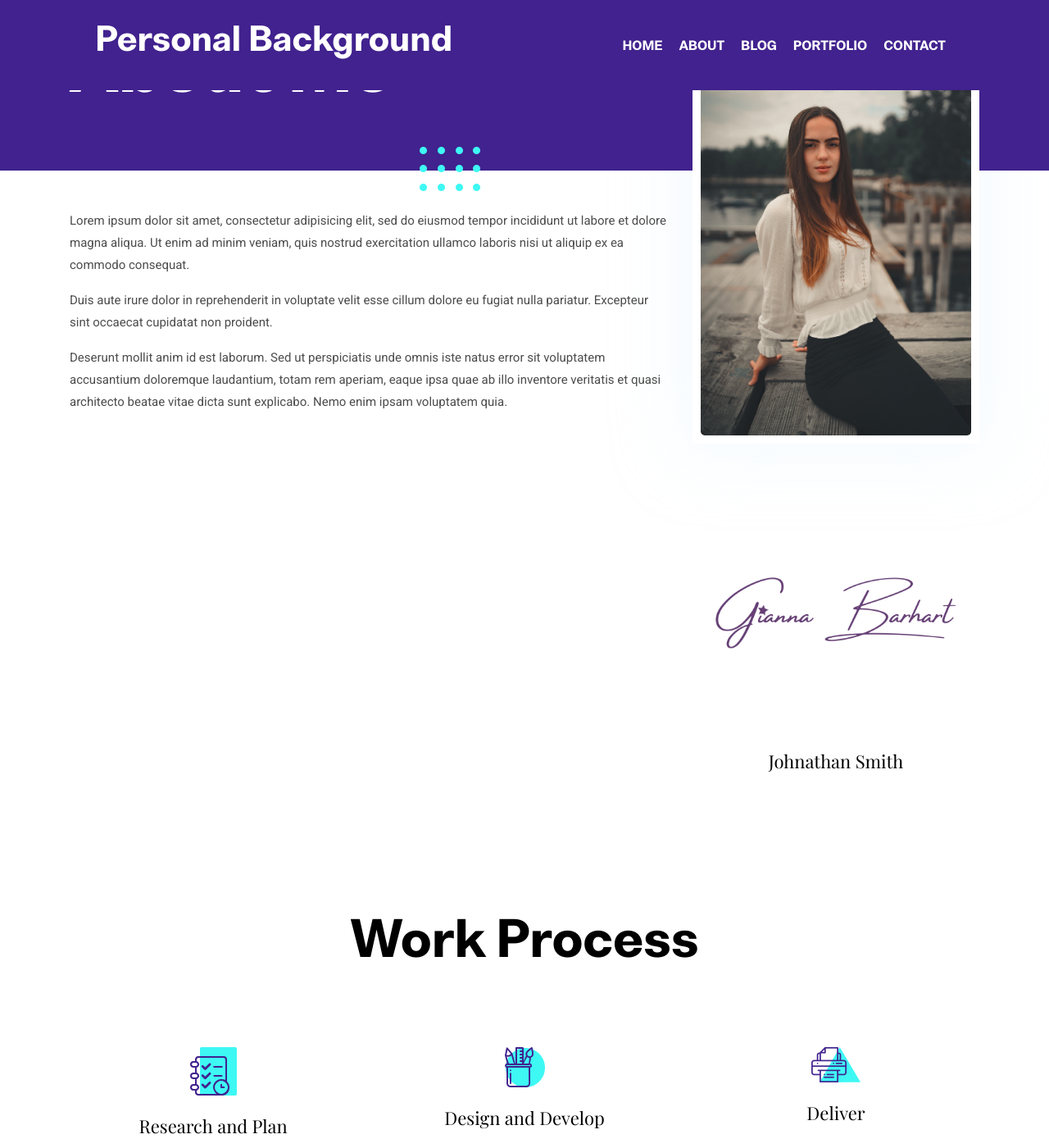
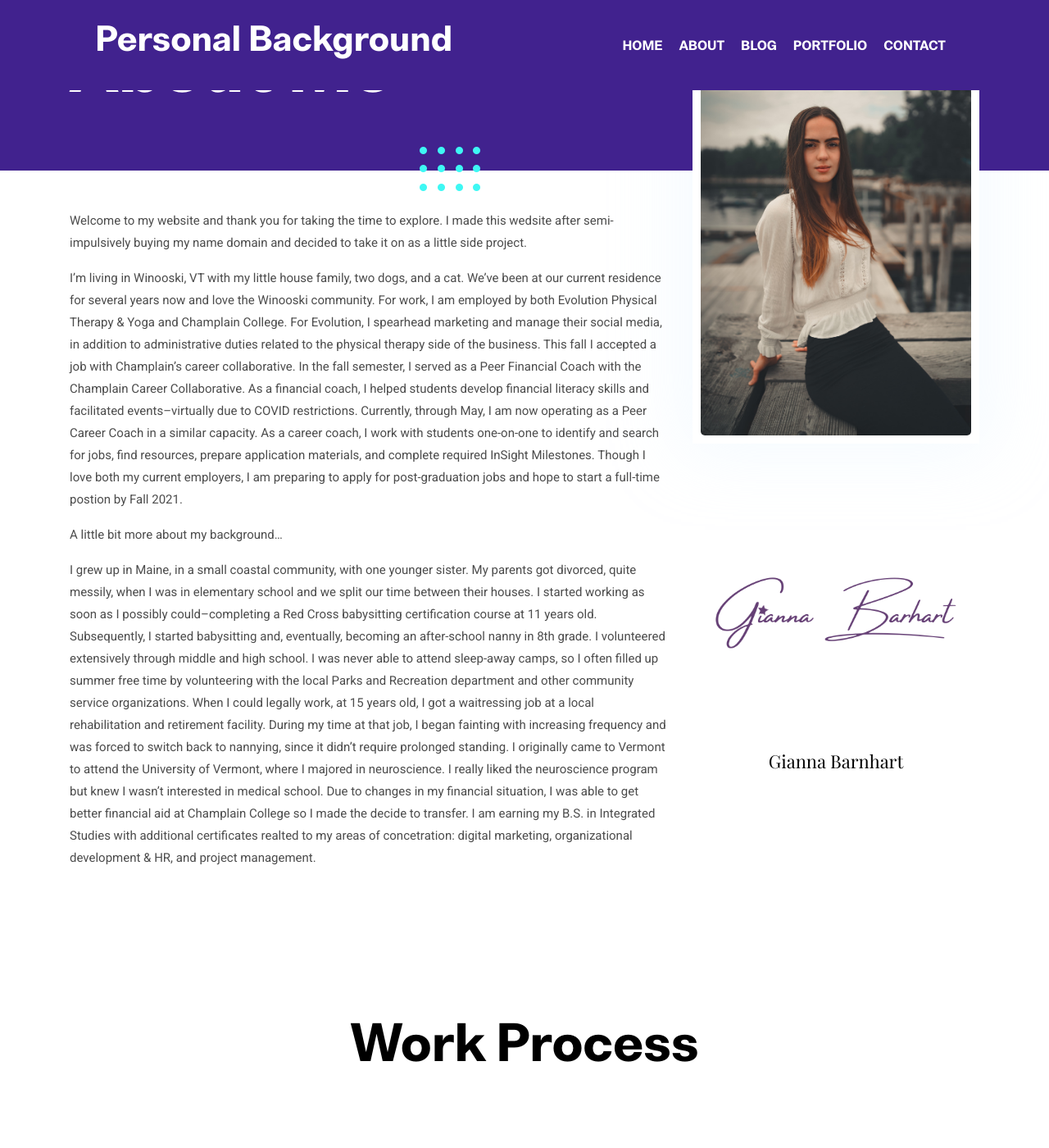
Before and after one commit to gianna2/gianna-barnhart, a Jekyll site: the page built from _pages/about.md, in a window 1280 px wide and 1400 px high, scrolled down 316 px. Shown: the whole window at 82% size. Built offline with Jekyll 4.4.1, drawn with Linux system fonts in a browser that asks for light colours.

Commit message:
Update about.md

```diff
--- a/_pages/about.md
+++ b/_pages/about.md
@@ -1,18 +1,15 @@
 ---
 layout: about
 title: About Me
-author: Johnathan Smith
+author: Gianna Barnhart
 image: assets/images/about/author.jpg
 signature: assets/images/about/signature.png
 ---
 
-Lorem ipsum dolor sit amet, consectetur adipisicing elit, sed do eiusmod tempor incididunt ut labore et
-dolore magna aliqua. Ut enim ad minim veniam, quis nostrud exercitation ullamco laboris nisi ut aliquip ex ea
-commodo consequat.
+Welcome to my website and thank you for taking the time to explore. I made this wedsite after semi-impulsively buying my name domain and decided to take it on as a little side project.
 
-Duis aute irure dolor in reprehenderit in voluptate velit esse cillum dolore eu fugiat nulla pariatur.
-Excepteur sint occaecat cupidatat non proident.
+I'm living in Winooski, VT with my little house family, two dogs, and a cat. We've been at our current residence for several years now and love the Winooski community. For work, I am employed by both Evolution Physical Therapy & Yoga and Champlain College. For Evolution, I spearhead marketing and manage their social media, in addition to administrative duties related to the physical therapy side of the business. This fall I accepted a job with Champlain's career collaborative. In the fall semester, I served as a Peer Financial Coach with the Champlain Career Collaborative. As a financial coach, I helped students develop financial literacy skills and facilitated events--virtually due to COVID restrictions. Currently, through May, I am now operating as a Peer Career Coach in a similar capacity. As a career coach, I work with students one-on-one to identify and search for jobs, find resources, prepare application materials, and complete required InSight Milestones. Though I love both my current employers, I am preparing to apply for post-graduation jobs and hope to start a full-time postion by Fall 2021.
 
-Deserunt mollit anim id est laborum. Sed ut perspiciatis unde omnis iste natus error sit voluptatem
-accusantium doloremque laudantium, totam rem aperiam, eaque ipsa quae ab illo inventore veritatis et quasi
-architecto beatae vitae dicta sunt explicabo. Nemo enim ipsam voluptatem quia.
+A little bit more about my background...
+
+I grew up in Maine, in a small coastal community, with one younger sister. My parents got divorced, quite messily, when I was in elementary school and we split our time between their houses. I started working as soon as I possibly could--completing a Red Cross babysitting certification course at 11 years old. Subsequently, I started babysitting and, eventually, becoming an after-school nanny in 8th grade. I volunteered extensively through middle and high school.  I was never able to attend sleep-away camps, so I often filled up summer free time by volunteering with the local Parks and Recreation department and other community service organizations. When I could legally work, at 15 years old, I got a waitressing job at a local rehabilitation and retirement facility. During my time at that job, I began fainting with increasing frequency and was forced to switch back to nannying, since it didn't require prolonged standing. I originally came to Vermont to attend the University of Vermont, where I majored in neuroscience. I really liked the neuroscience program but knew I wasn't interested in medical school. Due to changes in my financial situation, I was able to get better financial aid at Champlain College so I made the decide to transfer. I am earning my B.S. in Integrated Studies with additional certificates realted to my areas of concetration: digital marketing, organizational development & HR, and project management.
```
